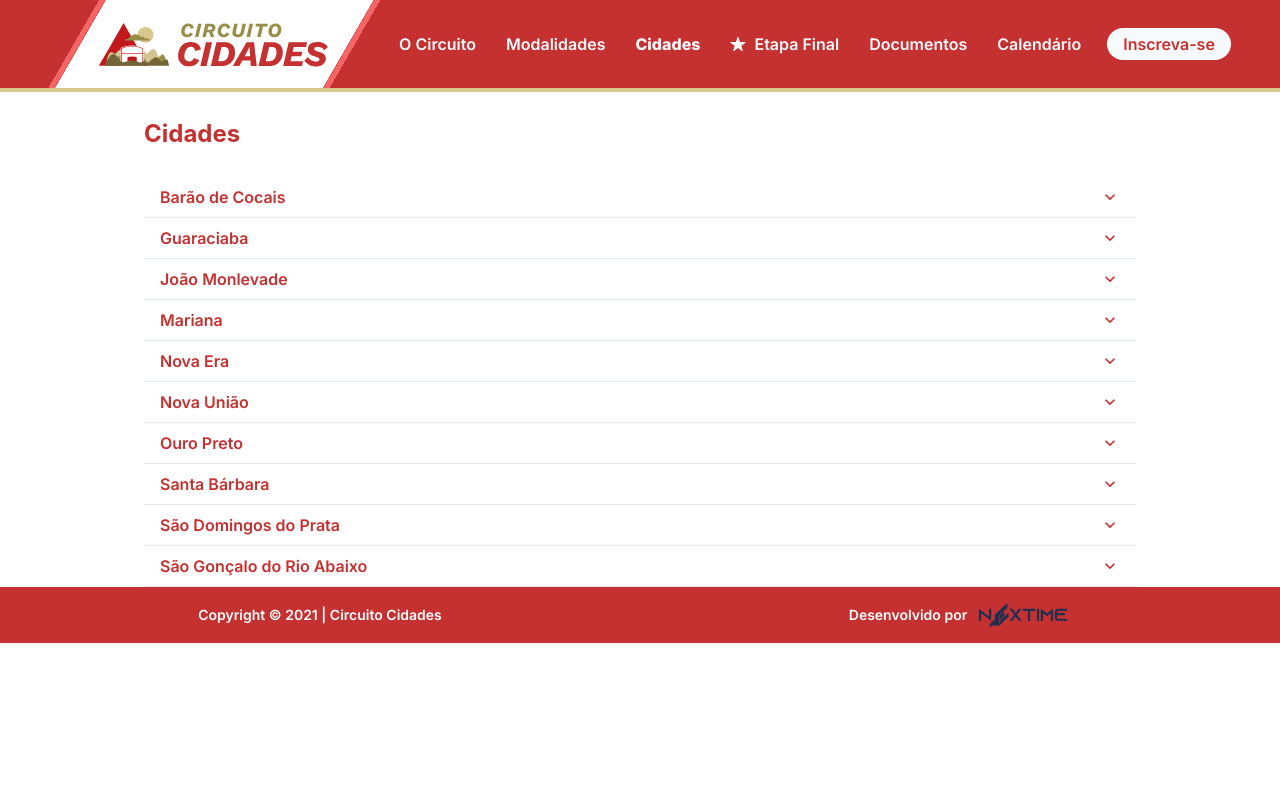
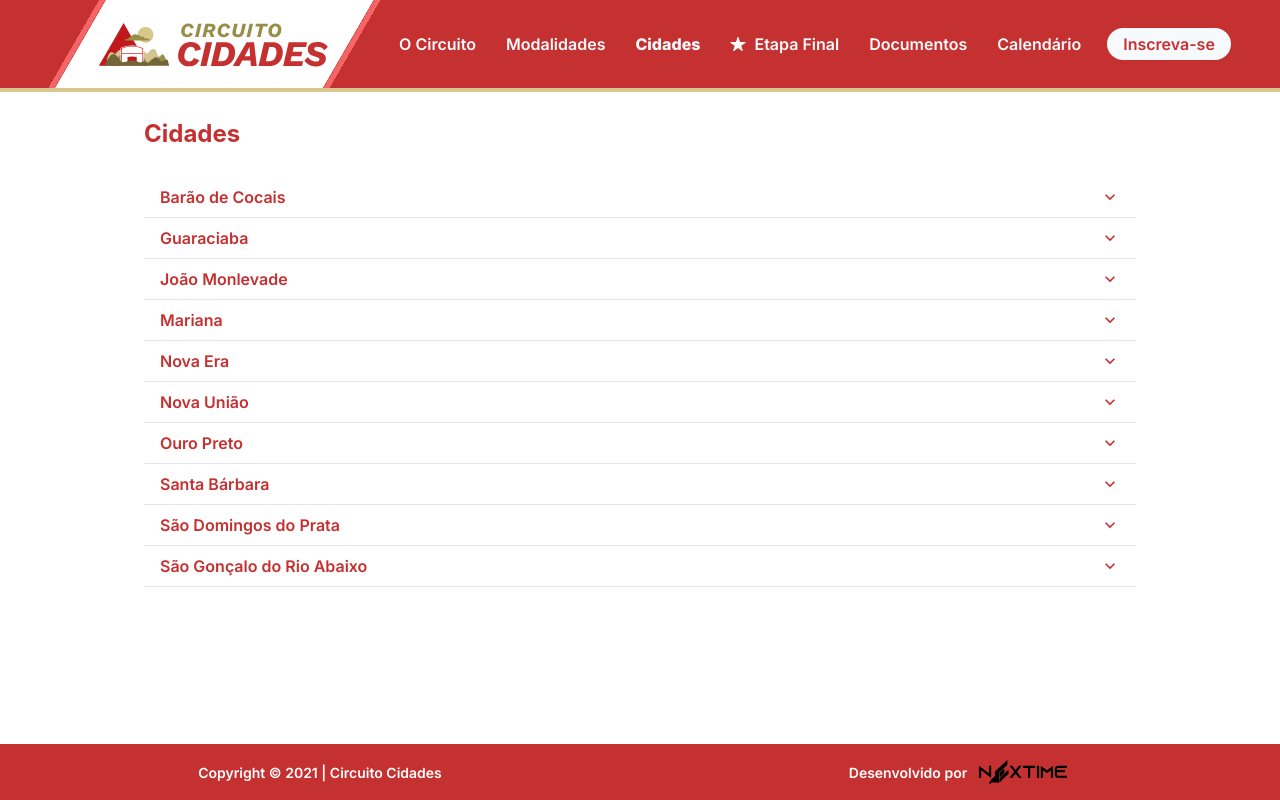
Before and after one commit to nextimecode/circuito-cidades, a Next.js app: page /cidades in a window 1280 px wide. Built offline with nearby package versions, Linux system fonts and the light colour scheme.

Commit message:
feat: feature etapa final e alterações solicitadas pelo cliente

```diff
--- a/src/components/atoms/nextimeSvg/index.tsx
+++ b/src/components/atoms/nextimeSvg/index.tsx
@@ -17,7 +17,7 @@ const NextimeSvg = ({
     <svg
       width={width}
       height={height}
-      fill={'#202F4F'}
+      // fill={'white'}
       viewBox="0 0 105.83333 26.458334"
       version="1.1"
       id="svg8"
--- a/src/components/molecules/Footer/index.tsx
+++ b/src/components/molecules/Footer/index.tsx
@@ -44,15 +44,17 @@ const Footer = ({
           <Box as='span'>Desenvolvido por </Box>
           <Link
             href="https://nextime.com.br"
-            // style={{fill: 'white'}}
+            // style={{fill: '#202F4F'}}
+            style={{
+              // fill: '#202F4F',
+              transition: '0.3s'
+            }}
             _hover={{
-              fill: '#202F4F',
-              bgColor: 'black'
+              fill: 'black',
+              transition: '0.3s'
             }}
           >
-            <NextimeSvg size={1.5}
-              // color={'white'}
-            />
+            <NextimeSvg size={1.5}/>
           </Link>
         </HStack>
 
--- a/src/components/molecules/heroCard/index.tsx
+++ b/src/components/molecules/heroCard/index.tsx
@@ -12,8 +12,8 @@ const HeroCard = ({
 }: Props) => {
   return (
     <Box
-      w={['100%', '50vw']}
-      h={['80vw', '30vw']}
+      w={['100%', '50%']}
+      minH={['80vw', '30vw']}
       boxShadow={'xl'}
       rounded={['none', 'md']}
       bgImage={`url("${event.imgUrl}")`}
--- a/src/components/molecules/realizacao/index.tsx
+++ b/src/components/molecules/realizacao/index.tsx
@@ -7,7 +7,7 @@ import NextFotterBox from '../../atoms/NextFotterBox'
 
 const Realizacao = () => {
   return (
-    <Box pt={5}>
+    <Box as='div' px={[4, 10]}>
       <Box>
         <Text fontSize={['24px', '36px']} color='primary'>
               Realização
@@ -27,7 +27,8 @@ const Realizacao = () => {
         <NextFotterBox imageSrc="../images/footer/Vector.png">A definir (Grande final)</NextFotterBox>
       </Flex>
 
-      <FooterAtoms imageSrc="../images/footer/image6.png">APOIO</FooterAtoms>
+
+      {/* <FooterAtoms imageSrc="../images/footer/image6.png">APOIO</FooterAtoms> */}
     </Box>
   )
 }
--- a/src/components/organisms/accordion/index.tsx
+++ b/src/components/organisms/accordion/index.tsx
@@ -20,7 +20,7 @@ const AccordionOrganisms = ({
   items = []
 }: AccordionOrganismsProps) => {
   return (
-    <Accordion allowMultiple>
+    <Accordion allowMultiple pb={6}>
       {items.map((item, index) => (
         <AccordionItem
           key={index}
--- a/src/components/organisms/header/index.tsx
+++ b/src/components/organisms/header/index.tsx
@@ -4,17 +4,21 @@ import NavMenu from '../navMenu'
 
 type Props = {
   listNavLinks: NavLinkProps[]
+  smallDevice?: boolean
+  menuHeight?: string
 }
 
 const Header = ({
-  listNavLinks
+  listNavLinks,
+  smallDevice = true,
+  menuHeight = '50px',
 }: Props) => {
   return (
-    <header>
-      <NavMenu
-        listNavLinks={listNavLinks}
-      />
-    </header>
+    <NavMenu
+      listNavLinks={listNavLinks}
+      smallDevice={smallDevice}
+      menuHeight={menuHeight}
+    />
   )
 }
 
--- a/src/components/organisms/navMenu/index.tsx
+++ b/src/components/organisms/navMenu/index.tsx
@@ -8,20 +8,23 @@ import LinkMenu from '../../molecules/linkMenu'
 
 type Props = {
   listNavLinks: NavLinkProps[]
+  smallDevice: boolean
+  menuHeight: string
 }
 
 const NavMenu = ({
-  listNavLinks
+  listNavLinks,
+  smallDevice,
+  menuHeight,
 }: Props) => {
   const { asPath } = useRouter()
-  const smallDevice = useBreakpointValue({ base: true, md: false })
   const { isOpen, onOpen, onClose } = useDisclosure()
   const menuIcons = ['/icons/hamburgerMenu.svg', '/icons/closeIcon.svg']
 
   return (
     <Box
       w="100vw"
-      h={smallDevice ? '50px' : '92px'}
+      h={menuHeight}
       bgColor='primary'
       borderBottom={`${smallDevice ? '2px' : '4px'} solid #D8C68D`}
       position={'fixed'}
--- a/src/components/templates/layout/index.tsx
+++ b/src/components/templates/layout/index.tsx
@@ -4,17 +4,23 @@ import { Box } from '@chakra-ui/layout'
 import Footer from '../../molecules/Footer'
 import Header from '../../organisms/header'
 import { listNavLinks } from '../../../pages/api/listNavLinks'
+import { useBreakpointValue } from '@chakra-ui/media-query'
 
 type Props = {
   title?: string
   description?: string
 }
 
+
 const Layout = ({
   children,
   title = 'Circuito Cidades',
   description = 'Circuito Cidades.'
 }: PropsWithChildren<Props>) => {
+
+  const smallDevice = useBreakpointValue({ base: true, md: false })
+  const menuHeight = smallDevice ? '50px' : '92px'
+
   return (
     <>
       <Head>
@@ -22,18 +28,26 @@ const Layout = ({
         <meta name="description" content={description} />
         <link rel="icon" href="/favicon.ico" />
       </Head>
+      <main>
+        <Header
+          listNavLinks={listNavLinks}
+          smallDevice={smallDevice}
+          menuHeight={menuHeight}
+        />
+        <Box as='div'>
+          <Box
+            as={'div'}
+            pt={['50px', '92px']}
+            minH={[`calc(100vh - 93px)`, `calc(100vh - 56px)`]}
+          >
+            {children}
+          </Box>
+          <Footer urlLogo={'/images/logos/logo.png'}/>
 
-      <Header
-        listNavLinks={listNavLinks}
-      />
 
-      <main>
-        <Box as={'div'} pt={['50px', '92px']}>
-          {children}
+
         </Box>
       </main>
-
-      <Footer urlLogo={'/images/logos/logo.png'}/>
     </>
   )
 }
--- a/src/components/templates/templateHome/index.tsx
+++ b/src/components/templates/templateHome/index.tsx
@@ -5,6 +5,7 @@ import Section from '../../templates/section'
 import LastNews from '../../organisms/lastNews'
 import EventCalendar from '../../organisms/calendar'
 import { Flex, Box } from '@chakra-ui/layout'
+import Realizacao from '../../molecules/realizacao'
 
 type NextTemplateHomeProps = {
   heroItems: Record<string, any>[]
@@ -30,6 +31,9 @@ const TemplateHome = ({
           </Flex>
         </Section>
       </Box>
+      <Section>
+        <Realizacao />
+      </Section>
     </Layout>
   )
 }
```
Also changed, not shown: src/components/organisms/hero/index.tsx (+27 -17 lines).
